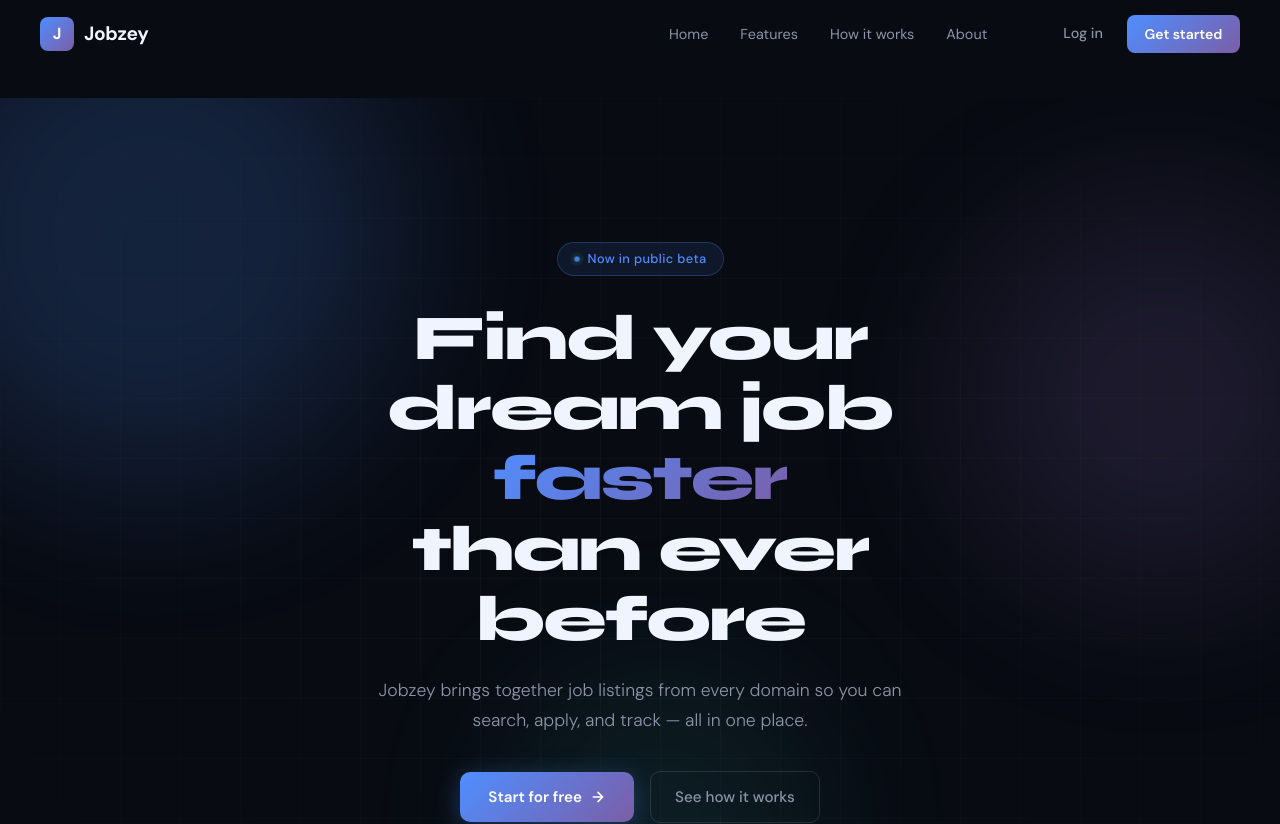
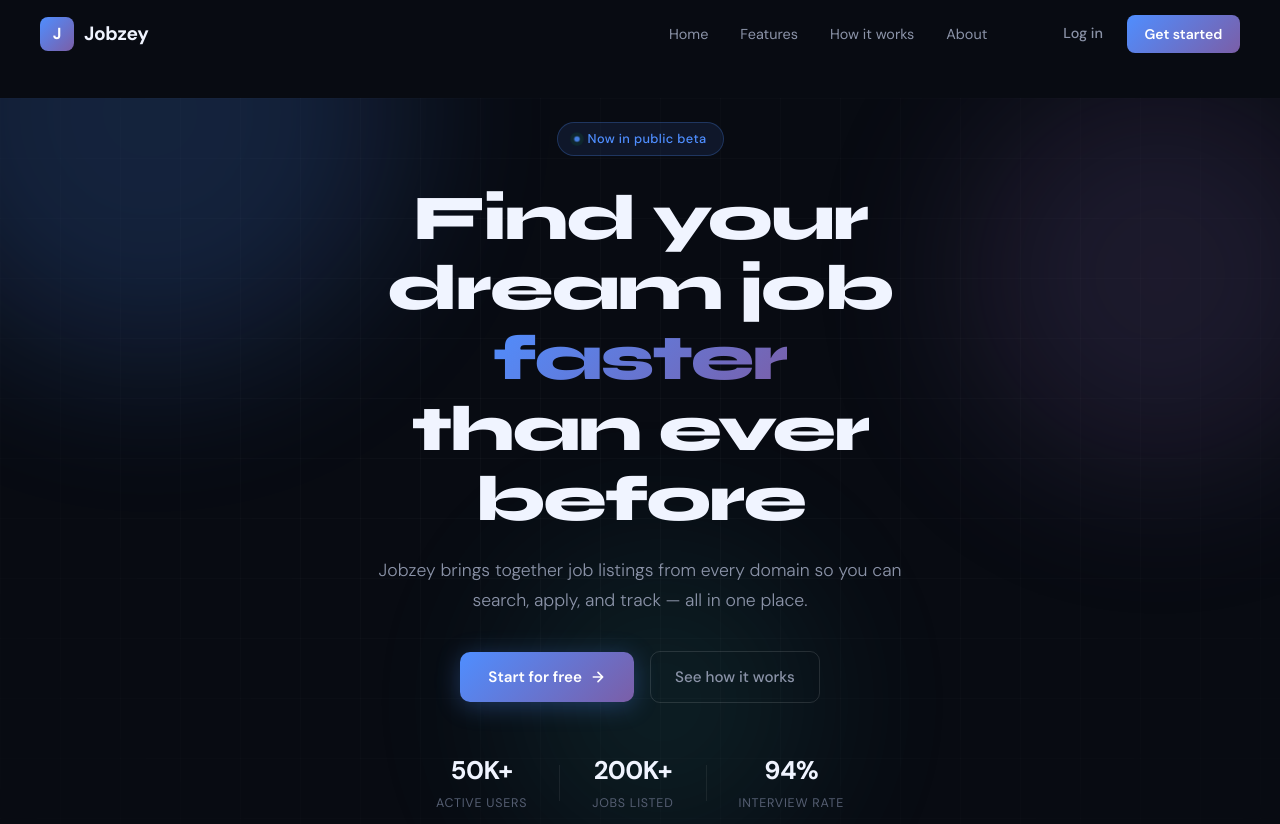
Before and after one commit to shivarajns/Jobzey, a React (Create React App) app in the folder frontend/: page /home in a window 1280 px wide. Shown: the top 824 px of the page. Built offline with nearby package versions, Linux system fonts and the light colour scheme; no server answers.

Commit message:
fix: fixed home page ui bug.

```diff
--- a/frontend/src/pages/HeroSection.css
+++ b/frontend/src/pages/HeroSection.css
@@ -7,6 +7,7 @@
   justify-content: center;
   padding: 9rem 2rem 4rem;
   overflow: hidden;
+  top: -120px;
 }
 
 .hero__bg {
```
